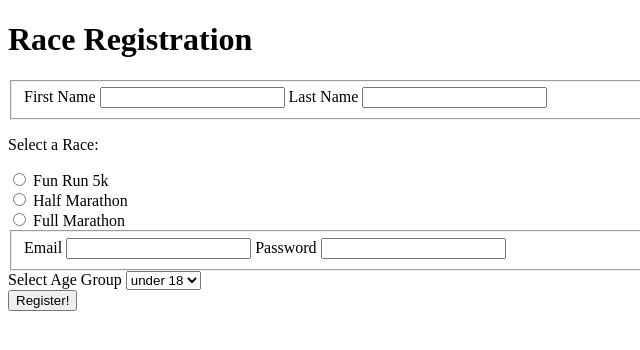
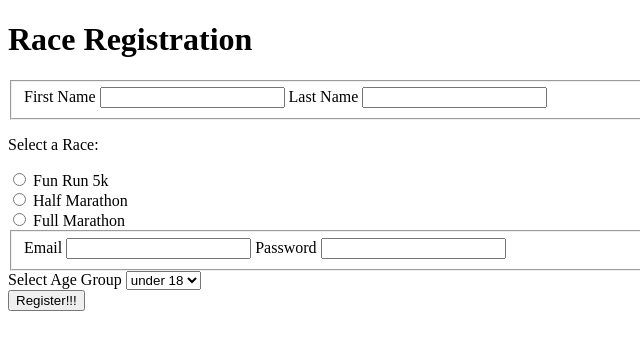
Before and after one commit to Filip-Sazdov/ColtSteeleWebDevBootCampExercises, a plain HTML site: page Registration Form/index.html in a window 1280 px wide. Shown: the full height of the page, 0-640 px from the left. Drawn offline with Linux system fonts and the light colour scheme.

Commit message:
testing token

```diff
--- a/Registration Form/index.html
+++ b/Registration Form/index.html
@@ -40,7 +40,7 @@
         <option value="under-78">under 78</option>
       </select>
       <br>
-      <button>Register!</button>
+      <button>Register!!!</button>
     </form>
   </body>
 </html>
```
